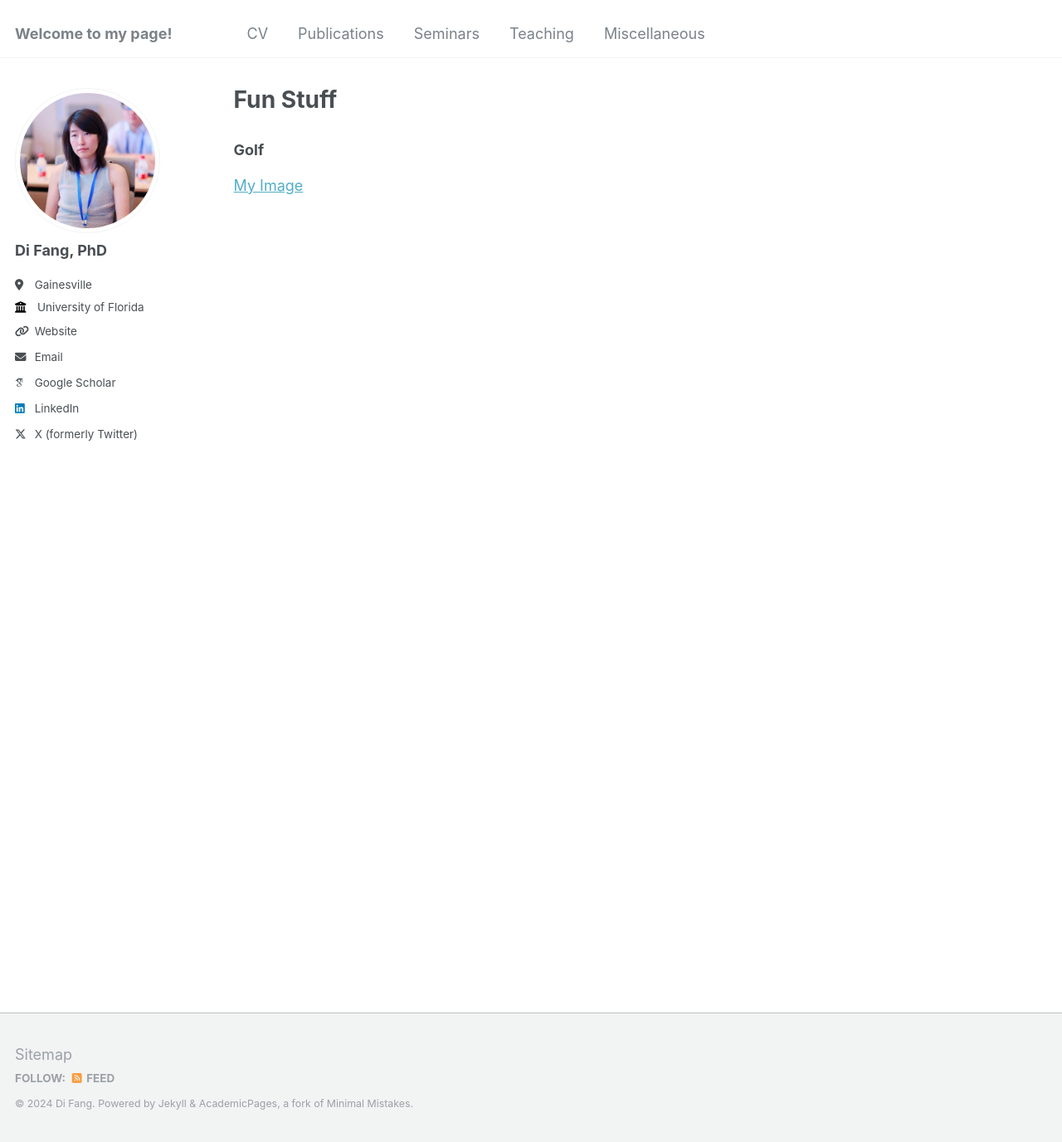
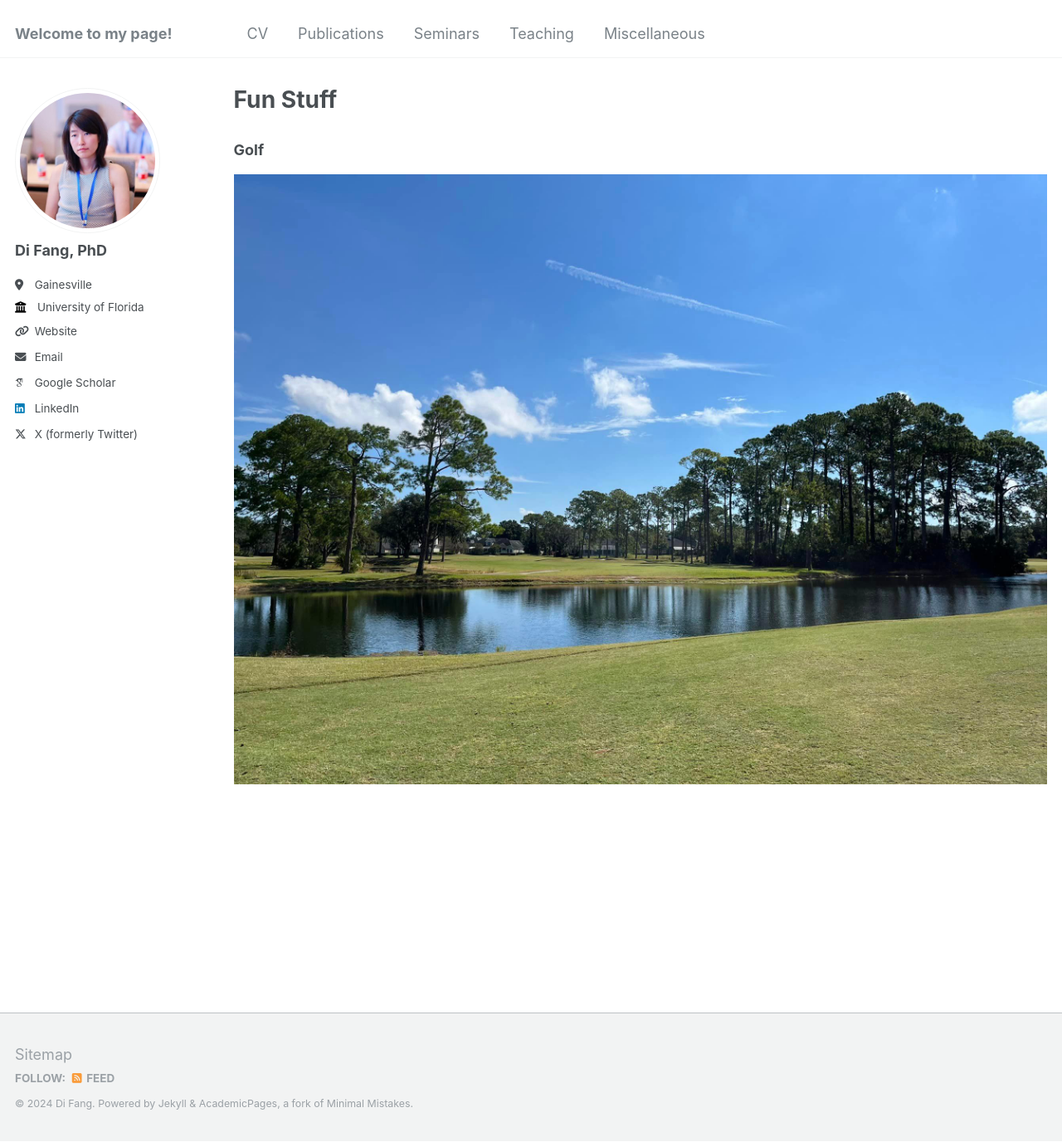
Before and after one commit to fangdi2009/mypage, a Jekyll site: the page built from _portfolio/fun.md, in a window 1280 px wide and 1376 px high. Shown: the whole window at 83% size. Built offline with Jekyll 4.4.1, drawn with Linux system fonts in a browser that asks for light colours; some web fonts are replaced.

Commit message:
Update fun.md

```diff
--- a/_portfolio/fun.md
+++ b/_portfolio/fun.md
@@ -6,4 +6,4 @@ permalink: /portfolio/
 
 
 ### Golf
-[My Image](/images/golf1.jpg)
+![My Image](/images/golf1.jpg)
```
